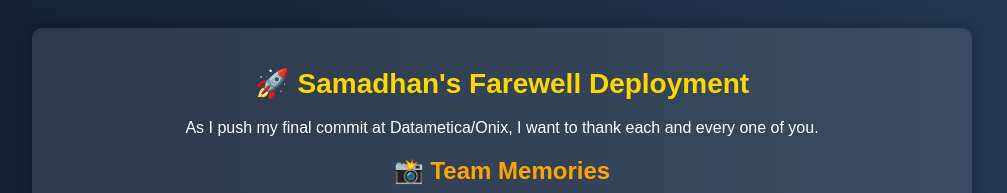
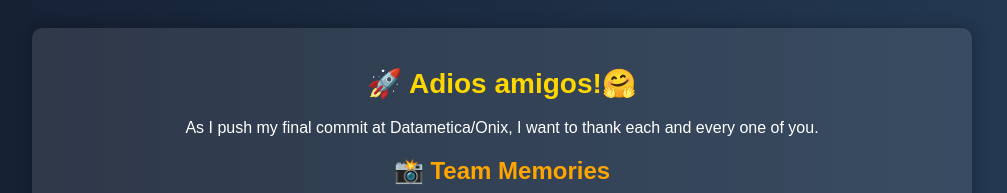
Before and after one commit to SamaDevOps-GCP/farewell, a plain HTML site: page index.html in a window 1280 px wide. Shown: the top 193 px of the page, without its empty margins (138-1145 px from the left). Drawn offline with Linux system fonts and the light colour scheme.

Commit message:
Update index.html

```diff
--- a/index.html
+++ b/index.html
@@ -90,7 +90,7 @@
 
 <body>
     <div class="container">
-        <h1>🚀 Samadhan's Farewell Deployment</h1>
+        <h1>🚀 Adios amigos!🤗</h1>
         <p>As I push my final commit at Datametica/Onix, I want to thank each and every one of you.</p>
 
         <h2>📸 Team Memories</h2>
```
